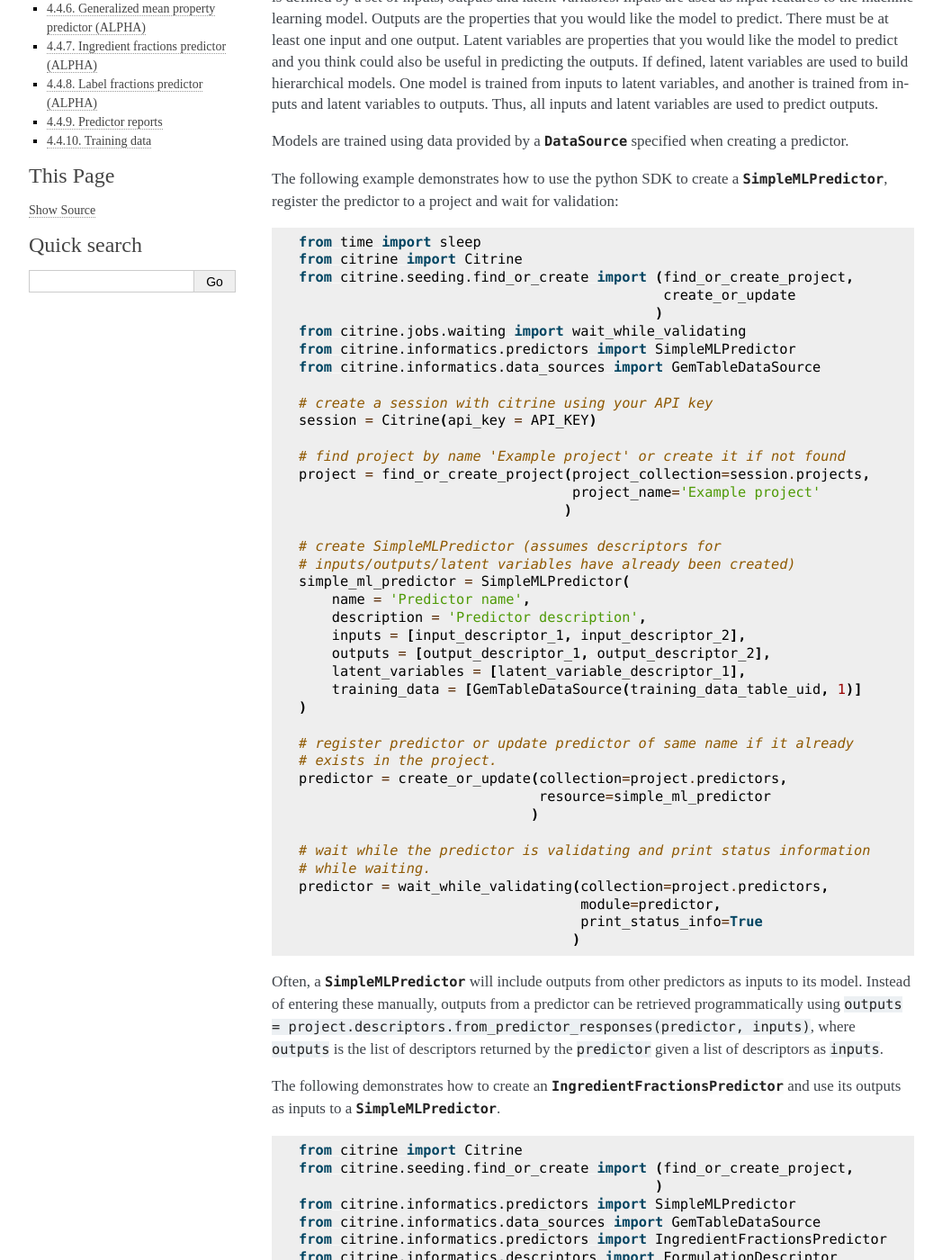
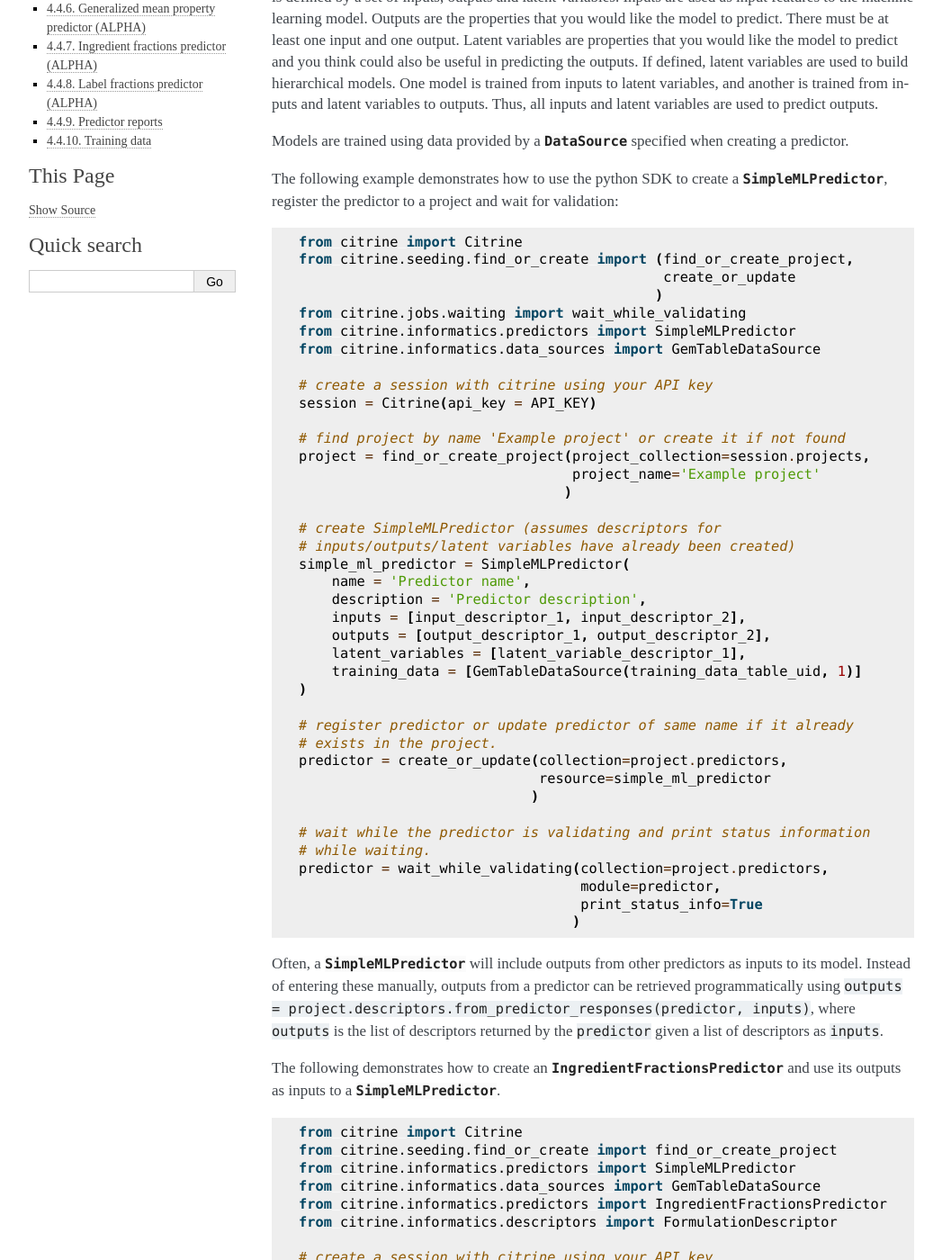
Before and after one commit to CitrineInformatics/citrine-python, a Sphinx documentation site: the page built from docs/source/workflows/predictors.rst, in a window 1280 px wide and 1400 px high, scrolled down 263 px. Shown: the whole window at 90% size, without its empty margins (106-1153 px from the left). Built offline with Sphinx 7.4.7, drawn with Linux system fonts in a browser that asks for light colours.

Commit message:
removed unused import time

```diff
--- a/docs/source/workflows/predictors.rst
+++ b/docs/source/workflows/predictors.rst
@@ -26,7 +26,6 @@
 
 .. code:: python
 
-   from time import sleep
    from citrine import Citrine
    from citrine.seeding.find_or_create import (find_or_create_project,
                                                create_or_update
@@ -75,8 +74,7 @@
 .. code:: python
 
     from citrine import Citrine
-    from citrine.seeding.find_or_create import (find_or_create_project,
-                                               )
+    from citrine.seeding.find_or_create import find_or_create_project
     from citrine.informatics.predictors import SimpleMLPredictor
     from citrine.informatics.data_sources import GemTableDataSource
     from citrine.informatics.predictors import IngredientFractionsPredictor
```
